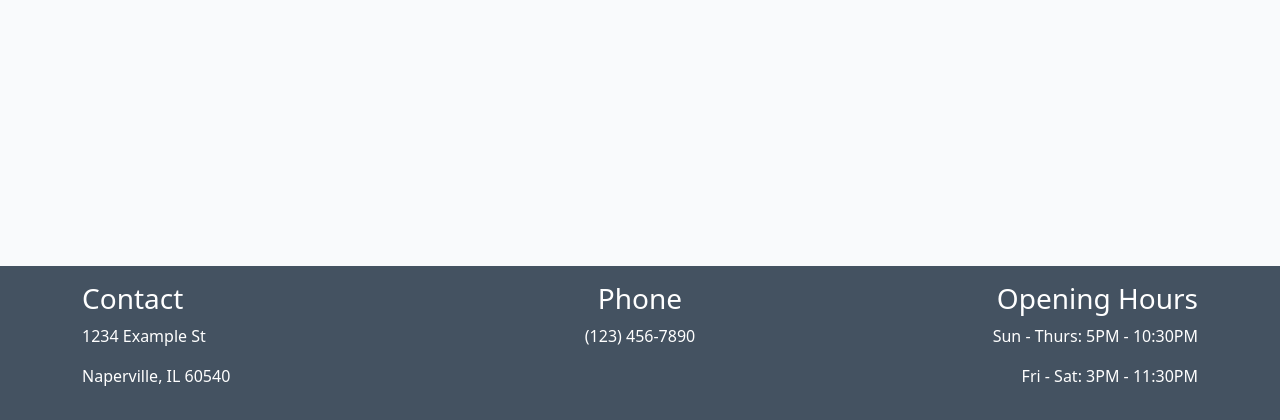
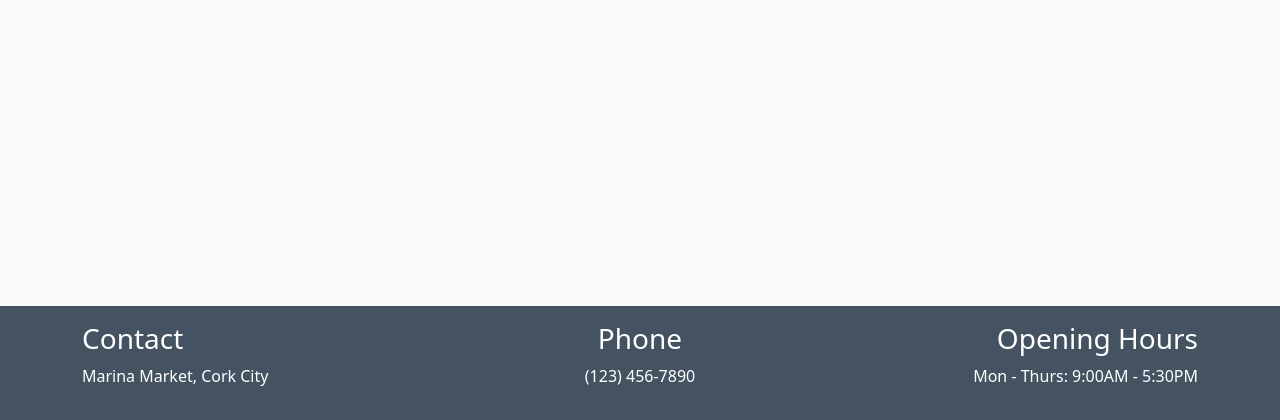
Before and after one commit to Alvor1991/PP4-Physio, a Django app: page / in a window 1280 px wide. Shown: the part 380-800 px from the top of the page. Run offline with Django 4.2, Linux system fonts and the light colour scheme.

Commit message:
Update footer content and add to css style

```diff
--- a/static/css/style.css
+++ b/static/css/style.css
@@ -160,3 +160,7 @@ body {
 .approval {
     color: rgb(222, 146, 168);
 }
+
+.footer-text {
+    font-size: 0.875rem;
+}
--- a/templates/base.html
+++ b/templates/base.html
@@ -83,8 +83,7 @@
             <div class="row">
                 <div class="col-md-4 text-white">
                     <h3>Contact</h3>
-                    <p>1234 Example St</p>
-                    <p>Naperville, IL 60540</p>
+                    <p>Marina Market, Cork City </p>
                 </div>
                 <div class="col-md-4 text-white text-center">
                     <h3>Phone</h3>
@@ -92,8 +91,7 @@
                 </div>
                 <div class="col-md-4 text-white text-end">
                     <h3>Opening Hours</h3>
-                    <p>Sun - Thurs: 5PM - 10:30PM</p>
-                    <p>Fri - Sat: 3PM - 11:30PM</p>
+                    <p>Mon - Thurs: 9:00AM - 5:30PM</p>
                 </div>
             </div>
         </div>
```
